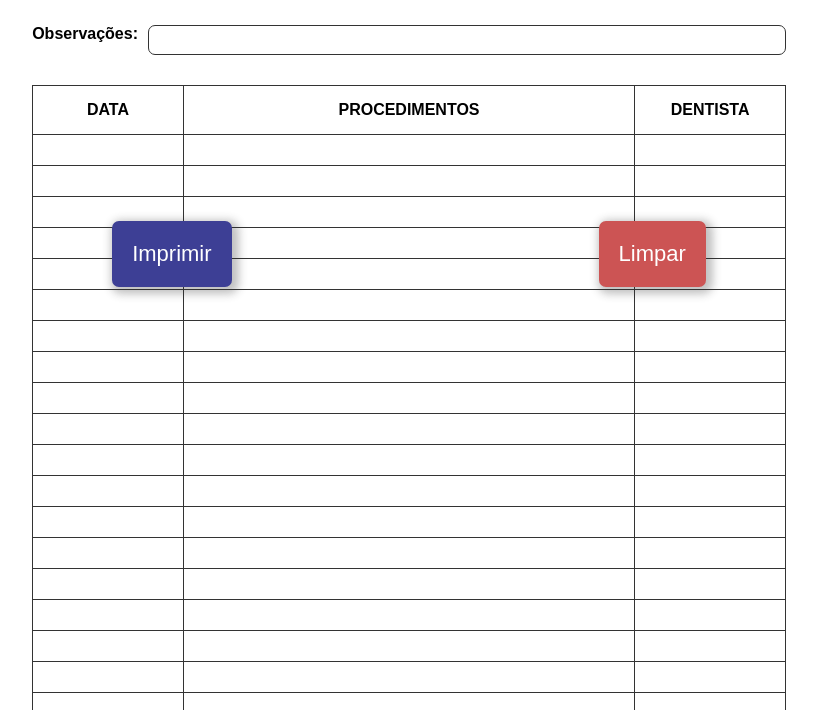
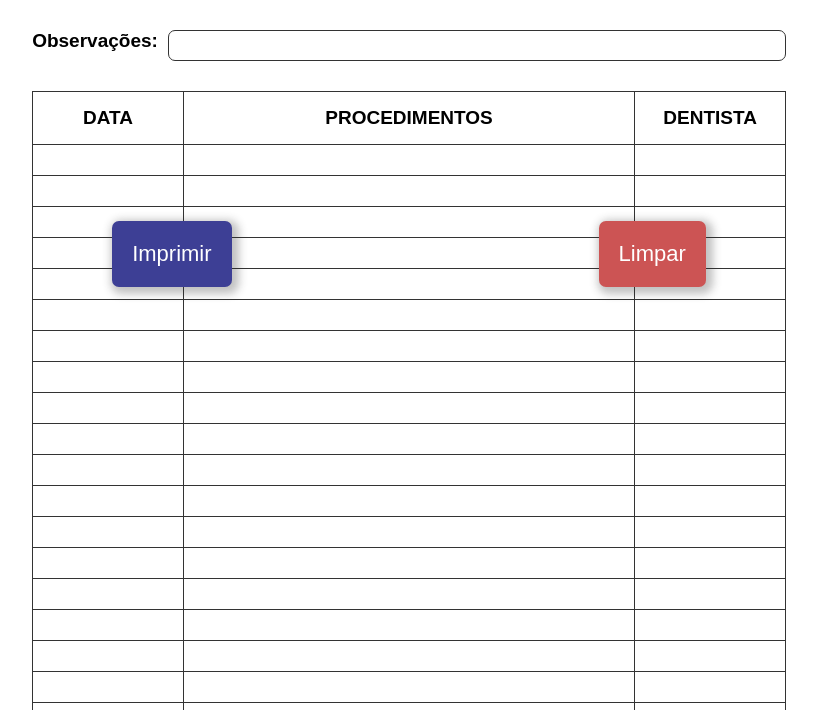
Before and after one commit to luanfmarques/ProntuarioProntoClinica, a plain HTML site: page index.html in a window 1280 px wide. Shown: the part 236-946 px from the top of the page, without its empty margins (231-1048 px from the left). Drawn offline with Linux system fonts and the light colour scheme.

Commit message:
Ajustes tamanho da fonte

```diff
--- a/css/style.css
+++ b/css/style.css
@@ -52,6 +52,7 @@ label {
   align-items: center;
   gap: 10px;
   width: 49%;
+  font-size: 19px;
 }
 
 .dataContainer input,
@@ -59,7 +60,7 @@ label {
 textarea {
   width: 100%;
   padding: 5px;
-  font-size: 17px;
+  font-size: 18px;
   border-radius: 7px;
   border: 1px solid #333333;
 }
@@ -85,6 +86,7 @@ td {
 
 table {
   border-collapse: collapse;
+  font-size: 19px;
 }
 
 th:nth-child(1), th:nth-child(3) {
```
